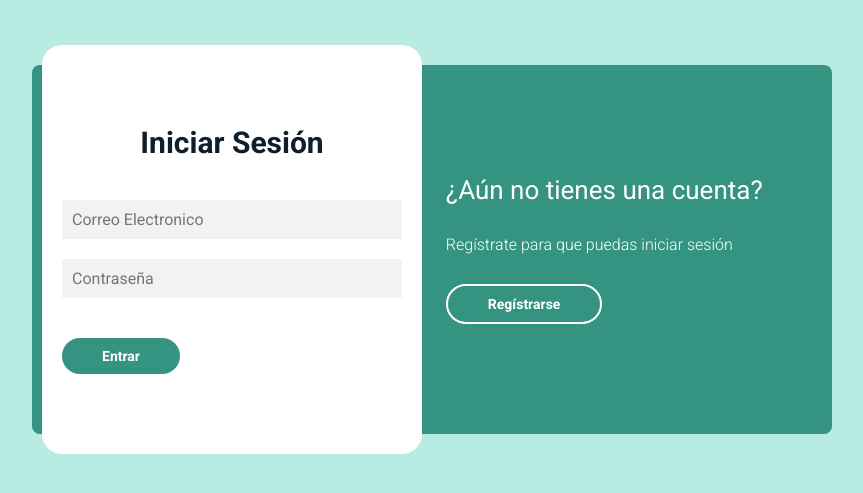
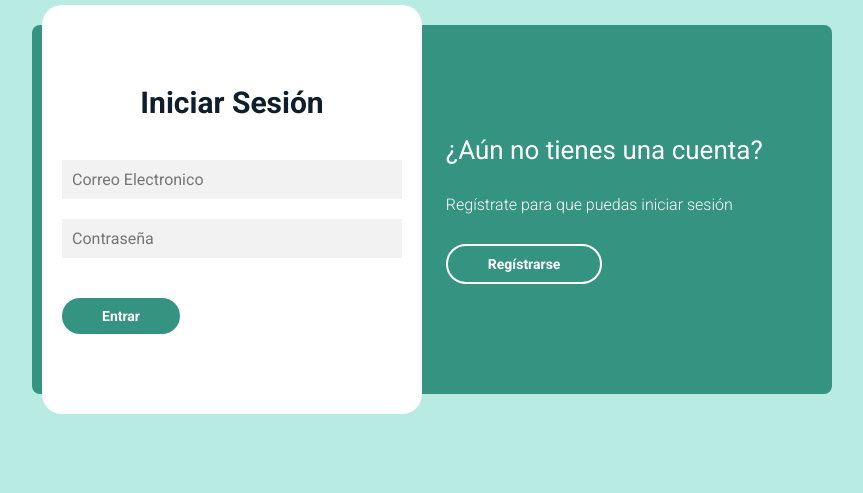
Before and after one commit to AlejoCastroT/Proyecto_Integrador, a PHP site: page /login.html in a window 1280 px wide. Shown: the part 100-593 px from the top of the page, without its empty margins (208-1071 px from the left). Run offline with PHP 8.4, Linux system fonts and the light colour scheme.

Commit message:
cambios en los estilos de la pagina

```diff
--- a/assets/css/estilos.css
+++ b/assets/css/estilos.css
@@ -5,6 +5,7 @@
     text-decoration: none;
     font-family: 'Roboto', sans-serif;
 }
+/*VARIABLES REUTILIZABLES*/
 :root{
     --color_text-primary: #256b5e;
     --color_text-secundary: #101E2C;
@@ -134,7 +135,7 @@ main{
     max-width: 800px;
     margin: auto;
     position: relative;
-    margin-top: 45px;
+    margin-top: 5px;
 }
 
 .caja__trasera{
```
Also changed, not shown: assets/css/style.css (+6 -2 lines).
